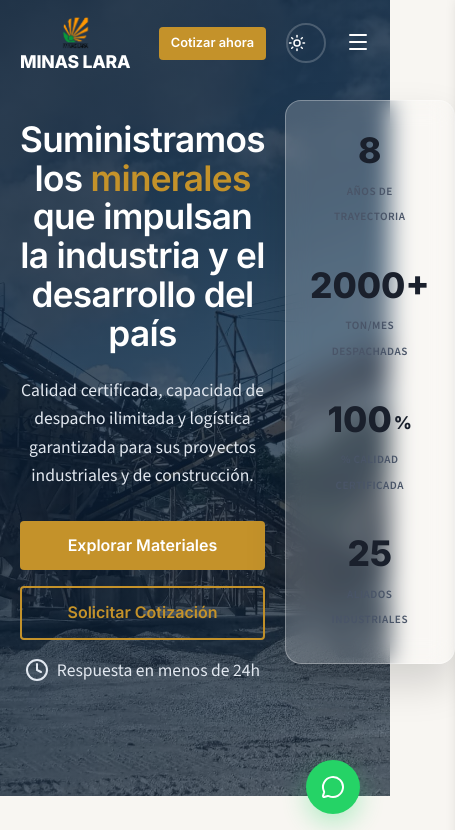
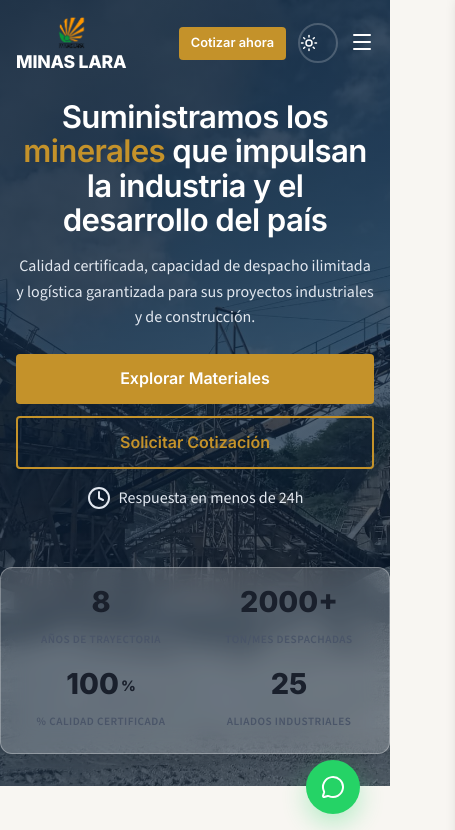
Before and after one commit to minaslara2023-commits/minaslara.com, a plain HTML site: page index.html in a window 390 px wide. Shown: the top 830 px of the page, 455 px wide, since content can reach past the window. Drawn offline with nearby package versions, Linux system fonts and the light colour scheme.

Commit message:
Update responsive.css
CAMBIO

```diff
--- a/css/responsive.css
+++ b/css/responsive.css
@@ -37,7 +37,6 @@
     }
 
     .mobile-menu-btn.active i {
-        /* Optional: rotate or change icon if needed */
         color: var(--color-primary);
     }
 
@@ -47,12 +46,23 @@
         --spacing-md: 1.25rem;
     }
 
+    /* ───────────────── PREVENIR DESBORDE HORIZONTAL ───────────────── */
+    html, body {
+        overflow-x: hidden;
+        max-width: 100vw;
+    }
+
+    .container {
+        padding: 0 1rem;
+    }
+
+    /* ───────────────── NAVBAR ───────────────── */
     .navbar-logo {
         max-height: 35px;
     }
 
     .nav-actions {
-        gap: var(--spacing-md); /* Aumento de espaciado para evitar clics accidentales */
+        gap: 0.75rem;
     }
 
     .btn-nav-cta {
@@ -60,9 +70,92 @@
         font-size: 0.8rem;
     }
 
-    /* Reducción de tamaños en el grid estadístico para evitar desbordes a la derecha */
+    /* ───────────────── HERO SECTION (REESTRUCTURACIÓN COMPLETA) ───────────────── */
+    /* El hero ya NO es min-height: 100vh — evitamos el overflow de las stats */
+    .hero {
+        min-height: 0;
+        height: auto;
+        padding-top: 100px;
+        padding-bottom: 2rem;
+        display: flex;
+        flex-direction: column;
+        align-items: stretch;
+        overflow: hidden; /* Evita que las stats sobresalgan del viewport */
+    }
+
+    .hero-content {
+        padding-bottom: 2rem;
+    }
+
+    .hero-text {
+        text-align: center;
+        display: flex;
+        flex-direction: column;
+        align-items: center;
+        max-width: 100%;
+    }
+
+    .hero-text h1 {
+        font-size: clamp(1.8rem, 7vw, 2.4rem);
+        margin-bottom: 1rem;
+    }
+
+    .hero-text p {
+        font-size: 1rem;
+        margin-bottom: 1.5rem;
+    }
+
+    .hero-buttons {
+        flex-direction: column;
+        width: 100%;
+        gap: 0.75rem;
+        align-items: stretch;
+        justify-content: center;
+    }
+
+    .hero-buttons .btn {
+        width: 100%;
+        text-align: center;
+        justify-content: center;
+    }
+
+    .hero-urgency {
+        justify-content: center;
+        margin-top: 1rem;
+        font-size: 0.85rem;
+    }
+
+    /* ───────────────── STATS: SACAR DEL ABSOLUTE, PANEL DEBAJO ───────────────── */
+    .stats-container {
+        position: relative !important;
+        bottom: auto !important;
+        left: auto !important;
+        right: auto !important;
+        width: 100% !important;
+        max-width: 100% !important;
+        transform: none !important;
+        z-index: 2;
+        margin-top: 0;
+        margin-bottom: 0;
+        padding: 0;
+        box-sizing: border-box;
+    }
+
+    /* El stats-grid también tiene clase 'container' — sobreescribir su max-width y padding */
+    .stats-grid {
+        grid-template-columns: repeat(2, 1fr);
+        gap: 0.75rem;
+        padding: 1.25rem 1rem;
+        border-radius: 12px;
+        width: 100% !important;
+        max-width: 100% !important;
+        margin: 0 !important;
+        box-sizing: border-box;
+        overflow: hidden;
+    }
+
     .stat-number {
-        font-size: 2.2rem;
+        font-size: 2rem;
     }
 
     .stat-label {
@@ -71,47 +164,10 @@
     }
 
     .stat-item {
-        padding: 0.5rem;
+        padding: 0.25rem;
     }
 
-    .stats-grid {
-        grid-template-columns: repeat(2, 1fr);
-        padding: 1.5rem 1rem;
-        gap: 1.5rem 1rem; /* Más espacio vertical entre filas en móvil */
-    }
-
-    /* Ajustes específicos para el Hero en móvil */
-    .hero {
-        padding-top: 120px;
-        padding-bottom: 80px;
-        min-height: auto;
-    }
-
-    .hero-text h1 {
-        margin-bottom: 1.5rem;
-        font-size: 2.2rem; /* Tamaño más controlado para evitar huerfanas feas */
-    }
-
-    .hero-text p {
-        margin-bottom: 2rem;
-    }
-
-    .hero-buttons {
-        gap: 1rem;
-        width: 100%;
-    }
-
-    .hero-buttons .btn {
-        width: 100%; /* Botones de ancho completo en móvil para mejor ergonomía */
-    }
-
-    .stats-container {
-        position: relative;
-        transform: translateY(0);
-        margin-top: -40px;
-        margin-bottom: 2rem;
-    }
-
+    /* ───────────────── RESTO DE SECCIONES ───────────────── */
     .interactive-data {
         grid-template-columns: 1fr;
     }
@@ -164,8 +220,10 @@
 
     .modal-content {
         width: 95%;
+        max-width: 95vw;
         padding: 1.5rem;
         max-height: 90vh;
+        overflow-y: auto;
     }
 
     .close-modal {
@@ -173,9 +231,10 @@
         right: 10px;
         background: var(--color-bg-white);
         border-radius: 50%;
-        width: 32px;
-        height: 32px;
+        width: 36px;
+        height: 36px;
         box-shadow: var(--shadow-soft);
+        z-index: 10;
     }
 
     .modal-body-content {
@@ -184,6 +243,7 @@
 
     .modal-img {
         min-height: 200px;
+        max-height: 250px;
     }
 
     .explorer-container {
@@ -194,23 +254,6 @@
         width: 100%;
         border-right: none;
         border-bottom: 1px solid #e2e8f0;
-    }
-
-    /* Centrado global de bloques de texto (salvo excepciones como la línea de tiempo) */
-    .hero-text {
-        text-align: center;
-        display: flex;
-        flex-direction: column;
-        align-items: center;
-    }
-
-    .hero-buttons {
-        justify-content: center;
-    }
-
-    .hero-urgency {
-        justify-content: center;
-        margin-top: 1rem;
     }
 
     .about-text,
@@ -243,7 +286,6 @@
         -webkit-overflow-scrolling: touch;
         scrollbar-width: thin;
         gap: 0.5rem;
-        /* Indicador visual de scroll */
         mask-image: linear-gradient(to right, black 85%, transparent 100%);
     }
 
@@ -264,10 +306,29 @@
     .form-row {
         grid-template-columns: 1fr;
     }
+
+    /* Galería de reforestación */
+    .reforestation-gallery {
+        grid-template-columns: repeat(2, 1fr);
+    }
+
+    .ops-gallery {
+        grid-template-columns: 1fr;
+    }
 }
 
 @media (max-width: 480px) {
     .stats-grid {
-        grid-template-columns: 1fr;
+        grid-template-columns: repeat(2, 1fr);
+        gap: 0.75rem;
+        padding: 1rem 0.75rem;
+    }
+
+    .stat-number {
+        font-size: 1.8rem;
+    }
+
+    .hero-text h1 {
+        font-size: clamp(1.6rem, 8vw, 2rem);
     }
 }
```
